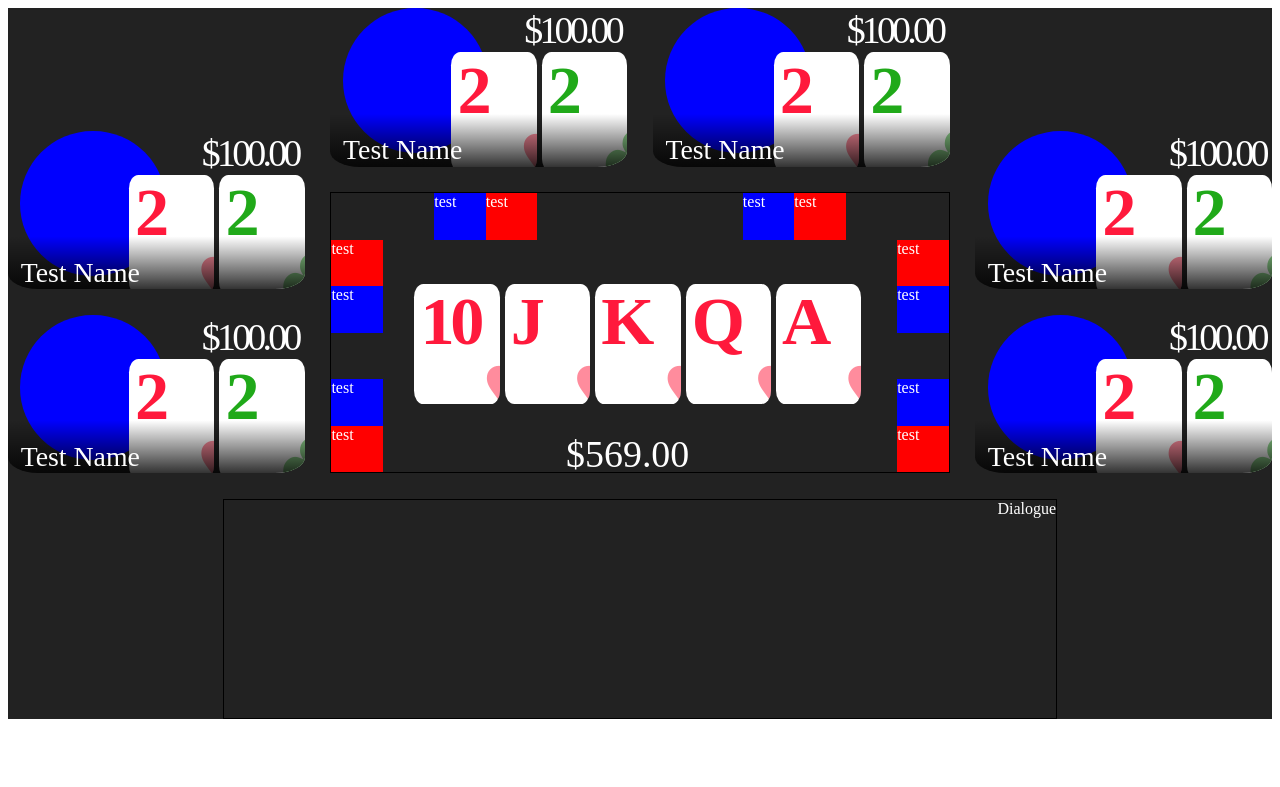
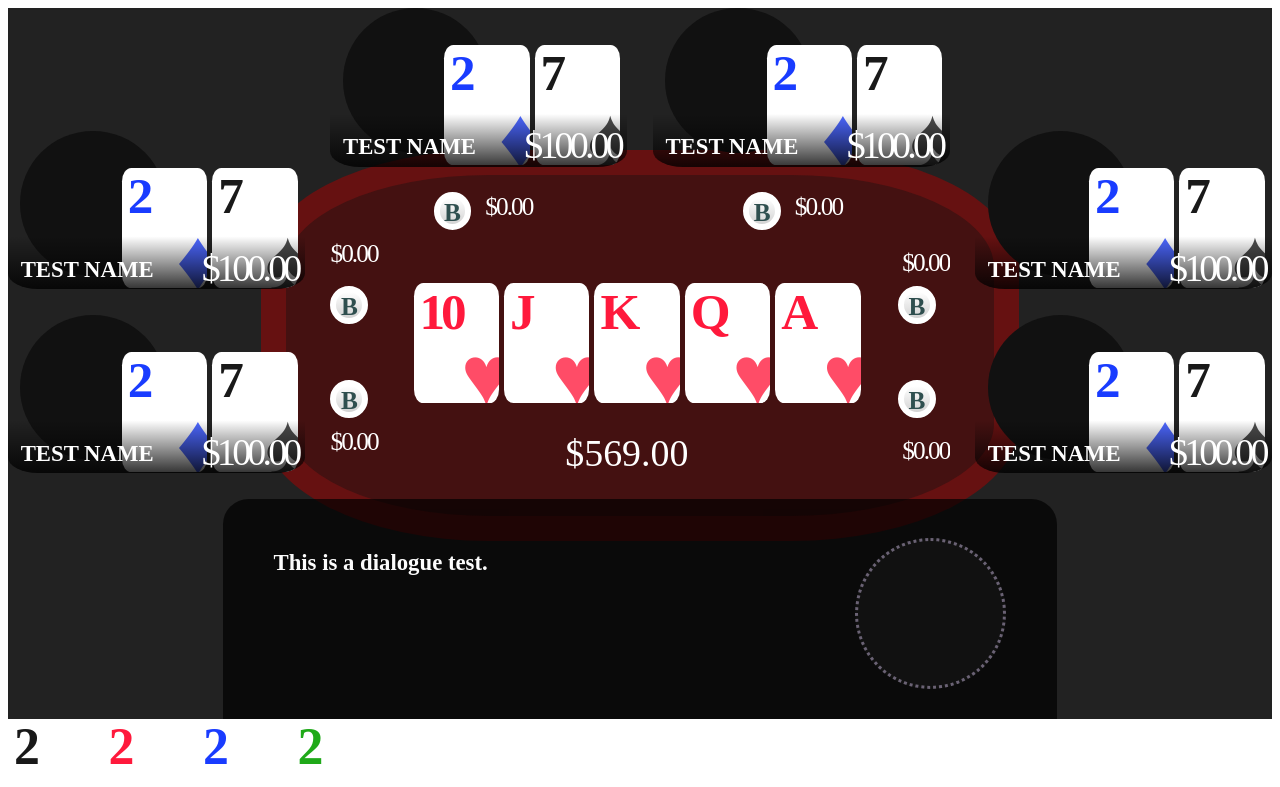
Before and after one commit to timntorres/masquerade-poker, a Svelte app in the folder mp-visuals/: page / in a window 1280 px wide. Shown: the top 787 px of the page. Built offline with nearby package versions, Linux system fonts and the light colour scheme.

Commit message:
Add table, btn. Style dialogue.

```diff
--- a/mp-visuals/src/App.svelte
+++ b/mp-visuals/src/App.svelte
@@ -4,6 +4,7 @@
   import heroImg from './assets/hero.png'
 
   import PlayerDisplay from './Player.svelte'
+  import Dialogue from './Dialogue.svelte'
 
   import type { Player, Card } from './interfaces'
   import { RANK_SHORTHAND, SUIT_SHORTHAND } from './consts'
@@ -13,14 +14,16 @@
   import { SUITS } from './consts'
   import { readable } from 'svelte/store';
 
+  import CardTest from './CardTest.svelte'
+
   let hole_cards: [Card, Card] = [
     {
       rank: 2,
-      suit: 'h',
+      suit: 'd',
     },
     {
-      rank: 2,
-      suit: 'c',
+      rank: 7,
+      suit: 's',
     }
   ]
 
@@ -50,7 +53,7 @@
 
   let player: Player = {
     id: 0,
-    name: "Test Name",
+    name: "TEST NAME",
     chips: 100,
     position: "HJ",
     hole_cards: hole_cards,
@@ -59,6 +62,11 @@
 </script>
 
 <div class="container">
+
+
+    <div class="table">
+    </div>
+
   <div class="seat p3">
     <PlayerDisplay {player}/>
   </div>
@@ -85,8 +93,13 @@
     <PlayerDisplay {player}/>
   </div>
 
-  <div class="dialogue">Dialogue</div>
+  <div class="dialoguebox">
+    <Dialogue dialogue={ "This is a dialogue test." }/>
+  </div>
 </div>
+
+
+<CardTest />
 
 
 
@@ -94,6 +107,7 @@
 <style>
 
 .container {
+  position: relative;
   container-type: size;
   display: grid;
   width: 100%;
@@ -150,12 +164,19 @@
 }
 
 /* Bottom dialogue (offset & centered) */
-.dialogue {
+.dialoguebox {
+
+  background-color: rgba(0, 0, 0, 0.7);
+  opacity: .99;
+  border-radius: 2cqw 2cqw 0cqw 0cqw;
+
   grid-column: 3 / 11;
   grid-row: 9 / -1;
 }
 
-.seat, .board, .dialogue {
+
+
+.seat, .board {
   overflow: hidden;
   position: relative;
   color: white;
@@ -168,8 +189,21 @@
   border-radius: 10%;
 }
 
-.board, .dialogue {
-  border: 1px solid #000;
+
+.table {
+  position:absolute;
+  left: 20cqw;
+  top: 20cqh;
+  width:60cqw;
+  height:55cqh;
+  align-items: center;
+  background-color: #411;
+  border-radius: 30%;
+
+  box-sizing: border-box;
+  border-width: 2cqw;
+  border-style: solid;
+  border-color: #611;
 }
 
 </style>
--- a/mp-visuals/src/Board.svelte
+++ b/mp-visuals/src/Board.svelte
@@ -9,50 +9,62 @@
     <div class="container">
         <!-- Seat 1 -->
         <div class="betlocation a">
-            test
+            <div class="bet">
+                $0.00
+            </div>
         </div>
         <div class="btnlocation b">
-            test
+            B
         </div>
 
         <!-- Seat 2 -->
         <div class="btnlocation c">
-            test
+            B
         </div>
         <div class="betlocation d">
-            test
+            <div class="bet">
+                $0.00
+            </div>
         </div>
 
         <!-- Seat 3 -->
         <div class="btnlocation e">
-            test
+            B
         </div>
         <div class="betlocation f">
-            test
+            <div class="bet">
+                $0.00
+            </div>
         </div>
 
         <!-- Seat 4 -->
         <div class="btnlocation g">
-            test
+            B
         </div>
         <div class="betlocation h">
-            test
+            <div class="bet">
+                $0.00
+            </div>
         </div>
 
         <!-- Seat 5 -->
-        <div class="betlocation i">
-            test
+        <div class="betlocation rightalign i">
+            <div class="bet">
+                $0.00
+            </div>
         </div>
         <div class="btnlocation j">
-            test
+            B
         </div>
 
         <!-- Seat 6 -->
         <div class="btnlocation k">
-            test
+            B
         </div>
-        <div class="betlocation l">
-            test
+        <div class="betlocation rightalign l">
+            <div class="bet">
+                $0.00
+            </div>
         </div>
 
 
@@ -124,13 +136,34 @@
         grid-area: 6 / 1 / 7 / 2;
     }
 
+    .bet {
+        position:absolute;
+        font-family: 'Apple SD Gothic Neo';
+        font-size: 2cqw;
+        font-weight: 200;
+        letter-spacing: -.15cqw;
+    }
+
     .betlocation {
-
-        background-color: red;
+        position:relative;
     }
 
     .btnlocation {
-        background-color: blue;
+        background-image: linear-gradient(white, lightgray);
+        border-style: solid;
+        border-width: 0.5cqw;
+        justify-content: center;
+        text-align: center;
+
+        box-sizing: border-box;
+        width: 3cqw;
+        height: 3cqw;
+        border-radius: 50%;
+        border-color: white;
+        color: darkslategray;
+        font-family: 'Apple SD Gothic Neo';
+        font-size: 2cqw;
+        font-weight: 900;
     }
 
     .container {
@@ -156,5 +189,12 @@
 
     }
 
+    .rightalign {
+        display: flex;
+        justify-content: flex-end;
+        align-items: center;
+    }
+
+
 
 </style>
--- a/mp-visuals/src/Card.svelte
+++ b/mp-visuals/src/Card.svelte
@@ -25,17 +25,17 @@
         opacity: .9;
         top: -2cqw;
         left: 7cqw;
-        font-size: 80cqw;
+        font-size: 60cqw;
         font-family: 'Apple SD Gothic Neo';
         font-weight: 900;
         letter-spacing: -5cqw;
     }
     .suit {
-        opacity: .45;
+        opacity: .7;
         position: absolute;
-        bottom: -50cqw;
-        right: -50cqw;
-        font-size: 120cqw;
+        bottom: -25cqw;
+        right: -15cqw;
+        font-size: 100cqw;
         font-family: 'Klee';
 
     }
--- /dev/null
+++ b/mp-visuals/src/Dialogue.svelte
@@ -0,0 +1,37 @@
+
+<script lang="ts">
+    let { dialogue }: { dialogue:string } = $props();
+</script>
+
+
+<div class="dialogue">
+    { dialogue }
+</div>
+
+
+<div class="icon">
+</div>
+
+<style>
+.dialogue {
+  padding: 4cqw;
+  color:white;
+  font-family: 'Apple SD Gothic Neo';
+  text-align: left;
+  font-size: 1.8cqw;
+  font-weight: 700;
+}
+
+.icon {
+  position: absolute;
+  background-color: #111;
+  border-style: dotted;
+  height: 11.5cqw;
+  aspect-ratio: 1;
+  top: 41.9cqw;
+  left: 67cqw;
+  border-radius: 50%;
+}
+
+
+</style>
--- a/mp-visuals/src/Player.svelte
+++ b/mp-visuals/src/Player.svelte
@@ -13,14 +13,17 @@
 
 <div class="icon"></div>
 
-<CardContainer cards={ player.hole_cards } />
+<div class="cardtranslator">
+    <CardContainer cards={ player.hole_cards } />
+</div>
+
+<div class="overlay">
+</div>
 
 <div class="chipdisplay">
     ${chips.toFixed(2)}
 </div>
 
-<div class="overlay">
-</div>
 
 <div class="name">
     {name}
@@ -34,6 +37,8 @@
         font-weight: 100;
         letter-spacing: -.3cqw;
 
+        margin-top: 9.1cqw;
+
         padding-right: 0.5cqw;
 
         font-size: 3cqw;
@@ -41,7 +46,7 @@
 
     .icon {
         position: absolute;
-        background-color:blue;
+        background-color: #111;
         height: 11.5cqw;
         aspect-ratio: 1;
         margin-right: 11cqw;
@@ -59,11 +64,17 @@
         left: 0;
         font-family: 'Apple SD Gothic Neo';
         text-align: left;
-        font-size: 2.2cqw;
-        font-weight: 300;
+        font-size: 1.8cqw;
+        font-weight: 700;
         position:absolute;
         margin-left: 1cqw;
         margin-top: 10cqw;
     }
 
+    .cardtranslator{
+        position:absolute;
+        left: 9cqw;
+        top: -1cqh;
+    }
+
 </style>
```
